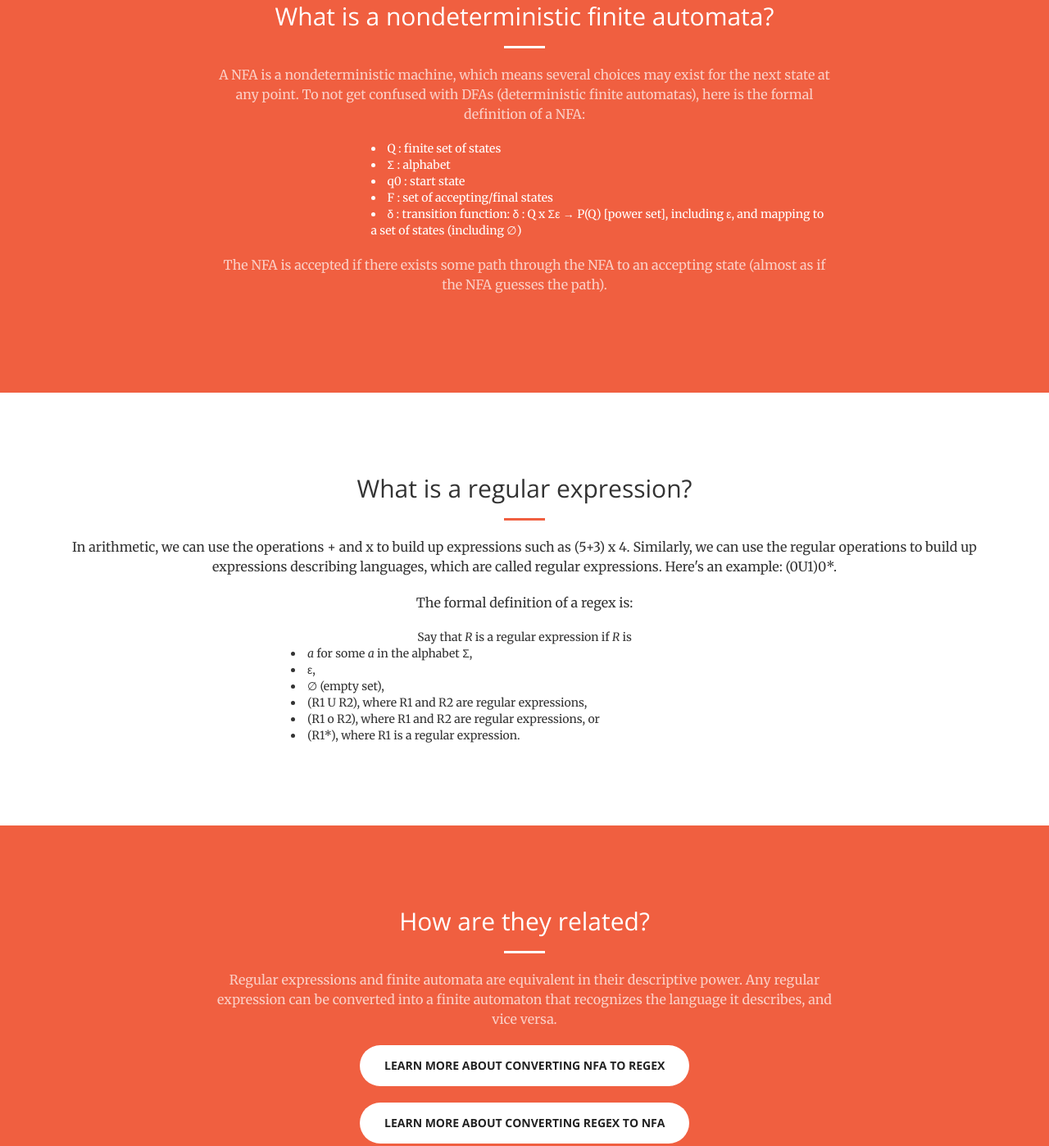
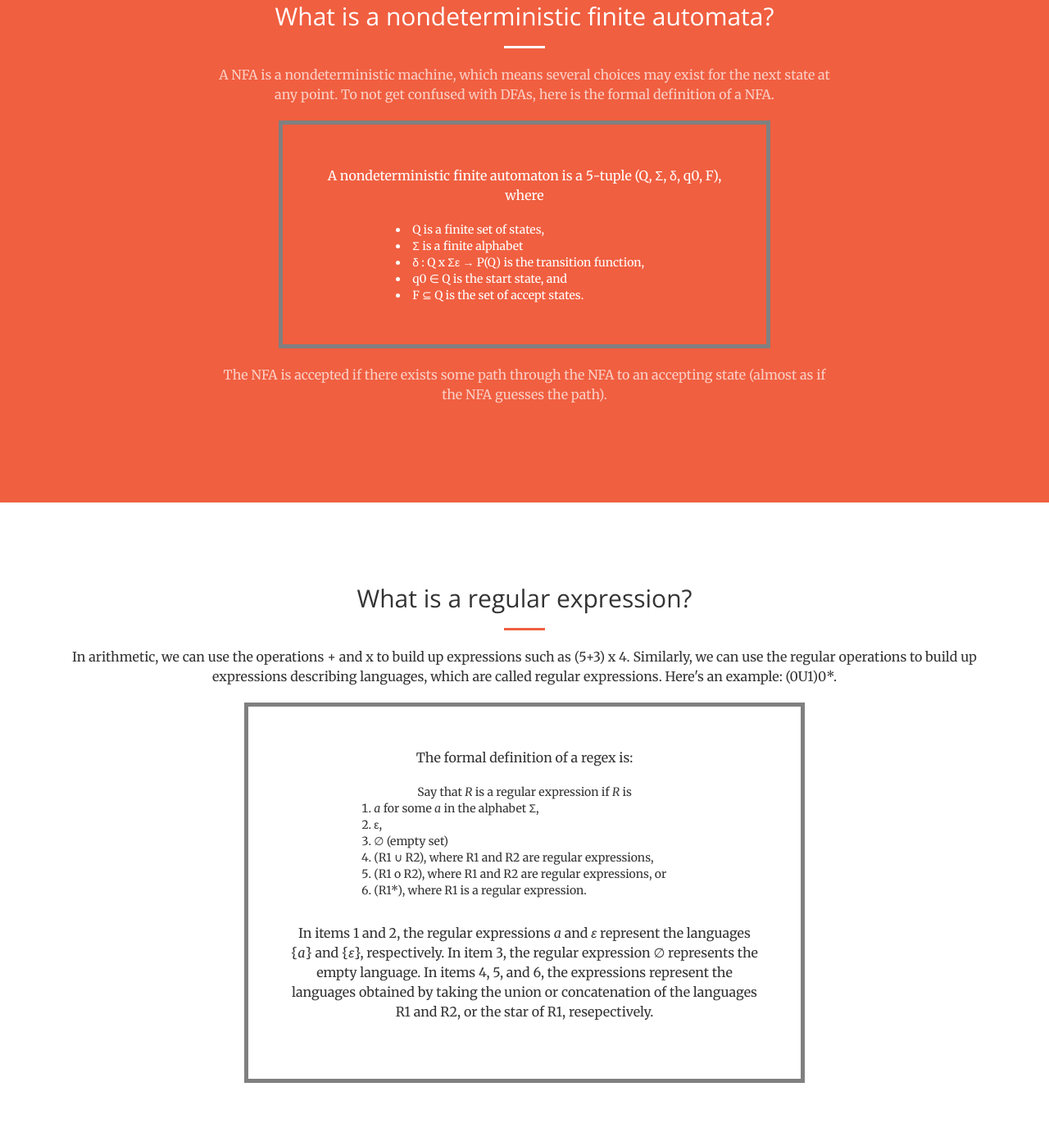
Before and after one commit to murielbrunet/NFA-to-Regex-Project, a website: page intro.html in a window 1280 px wide. Shown: the part 97-1495 px from the top of the page at 82% size. Drawn offline with nearby package versions, Linux system fonts and the light colour scheme.

Commit message:
edited intro

```diff
--- a/css/creative.css
+++ b/css/creative.css
@@ -45,7 +45,22 @@ p {
 
 .fix-padding{
   text-align: left;
-  padding-left: 25%;
+  padding-left: 18%;
+  padding-right: 18%;
+}
+
+.boxed{
+  width: 60%;
+  padding: 50px;
+  border: 5px solid gray;
+  margin: 0;
+}
+
+.boxed-2{
+  width: 80%;
+  padding: 50px;
+  border: 5px solid gray;
+  margin: 0;
 }
 
 .regex-nfa {
--- a/intro.html
+++ b/intro.html
@@ -74,13 +74,18 @@
                 <div class="col-lg-8 col-lg-offset-2 text-center">
                     <h2 class="section-heading">What is a nondeterministic finite automata?</h2>
                     <hr class="light">
-                    <p class="text-faded">A NFA is a nondeterministic machine, which means several choices may exist for the next state at any point. To not get confused with DFAs (deterministic finite automatas), here is the formal definition of a NFA: </p>
-                        <li class="fix-padding">Q : finite set of states</li>
-                        <li class="fix-padding">Σ : alphabet</li>
-                        <li class="fix-padding">q0 : start state</li>
-                        <li class="fix-padding">F : set of accepting/final states</li>
-                        <li class="fix-padding">δ : transition function: δ : Q x Σε → P(Q) [power set], including ε, and mapping to a set of states (including ∅)</li>
-                        <br>
+                    <p class="text-faded">A NFA is a nondeterministic machine, which means several choices may exist for the next state at any point. To not get confused with DFAs, here is the formal definition of a NFA.</p>
+
+                    <center><div class="boxed-2">
+                        <p>A nondeterministic finite automaton is a 5-tuple (Q, Σ, δ, q0, F), where</p>
+                        <li class="fix-padding">Q is a finite set of states,</li>
+                        <li class="fix-padding">Σ is a finite alphabet</li>
+                        <li class="fix-padding">δ : Q x Σε → P(Q) is the transition function,</li>
+                        <li class="fix-padding">q0 ∈ Q is the start state, and </li>
+                        <li class="fix-padding">F ⊆ Q is the set of accept states.</li>
+
+                    </div></center>
+                    <br>
                     <p class="text-faded">The NFA is accepted if there exists some path through the NFA to an accepting state (almost as if the NFA guesses the path).</p>
                 </div>
             </div>
@@ -95,14 +100,19 @@
                     <hr class="primary">
                     <p>In arithmetic, we can use the operations + and x to build up expressions such as (5+3) x 4. Similarly, we can use the regular operations to build up expressions describing languages, which are called regular expressions. Here's an example: (0U1)0*.</p>
 
+                    <center><div class="boxed">
                     <p>The formal definition of a regex is:</p>
                     Say that <i>R</i> is a regular expression if <i>R</i> is
-                    <li class="fix-padding"><i>a</i> for some <i>a</i> in the alphabet Σ,</li>
-                    <li class="fix-padding">ε,</li>
-                    <li class="fix-padding">∅ (empty set),</li>
-                    <li class="fix-padding">(R1 U R2), where R1 and R2 are regular expressions,</li>
-                    <li class="fix-padding">(R1 o R2), where R1 and R2 are regular expressions, or</li>
-                    <li class="fix-padding">(R1*), where R1 is a regular expression.</li>
+                    <ol class="fix-padding">
+                        <li><i>a</i> for some <i>a</i> in the alphabet Σ,</li>
+                    <li>ε,</li>
+                    <li>∅ (empty set)</li>
+                    <li>(R1 ∪ R2), where R1 and R2 are regular expressions,</li>
+                    <li>(R1 o R2), where R1 and R2 are regular expressions, or</li>
+                    <li>(R1*), where R1 is a regular expression.</li></ol>
+                    <br>
+                    <p>In items 1 and 2, the regular expressions <i>a</i> and <i>ε</i> represent the languages {<i>a</i>} and {<i>ε</i>}, respectively. In item 3, the regular expression ∅ represents the empty language. In items 4, 5, and 6, the expressions represent the languages obtained by taking the union or concatenation of the languages R1 and R2, or the star of R1, resepectively. </p>
+                </div></center>
                 </div>
             </div>
         </div>
```
